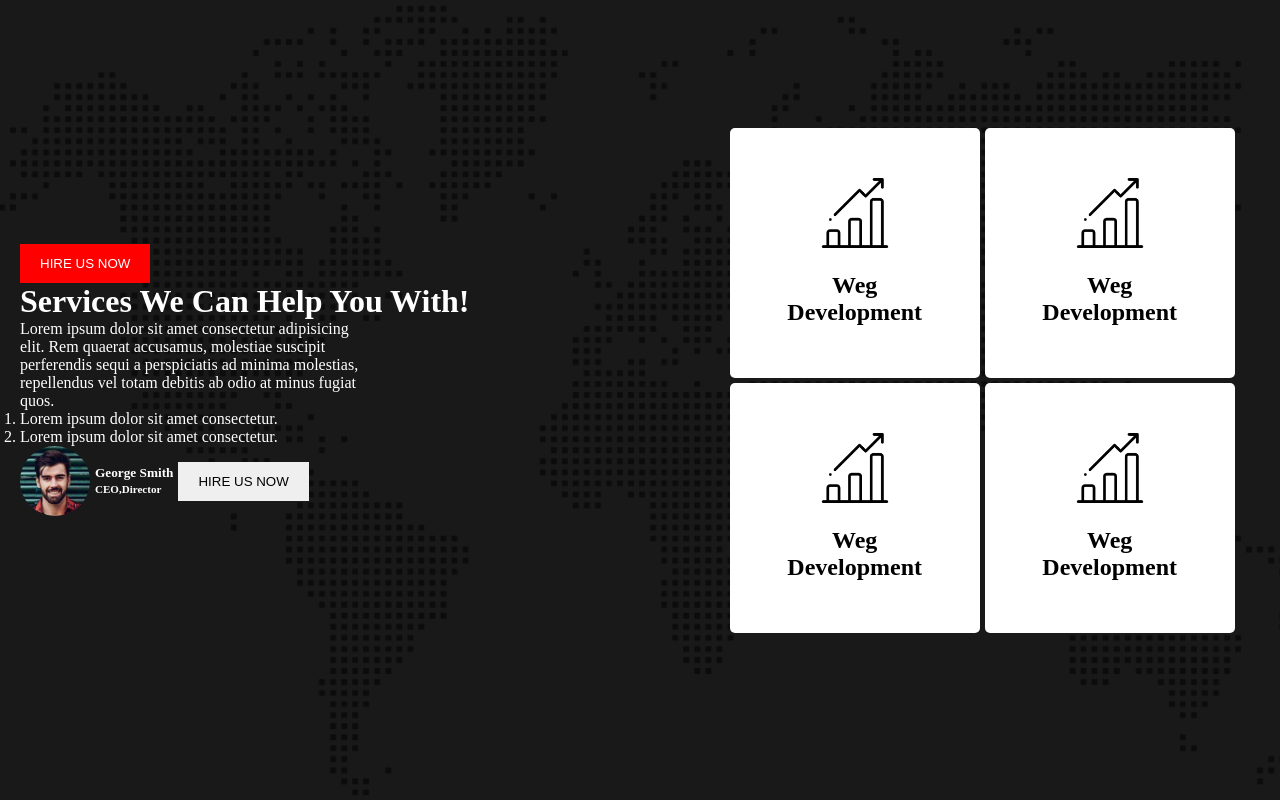
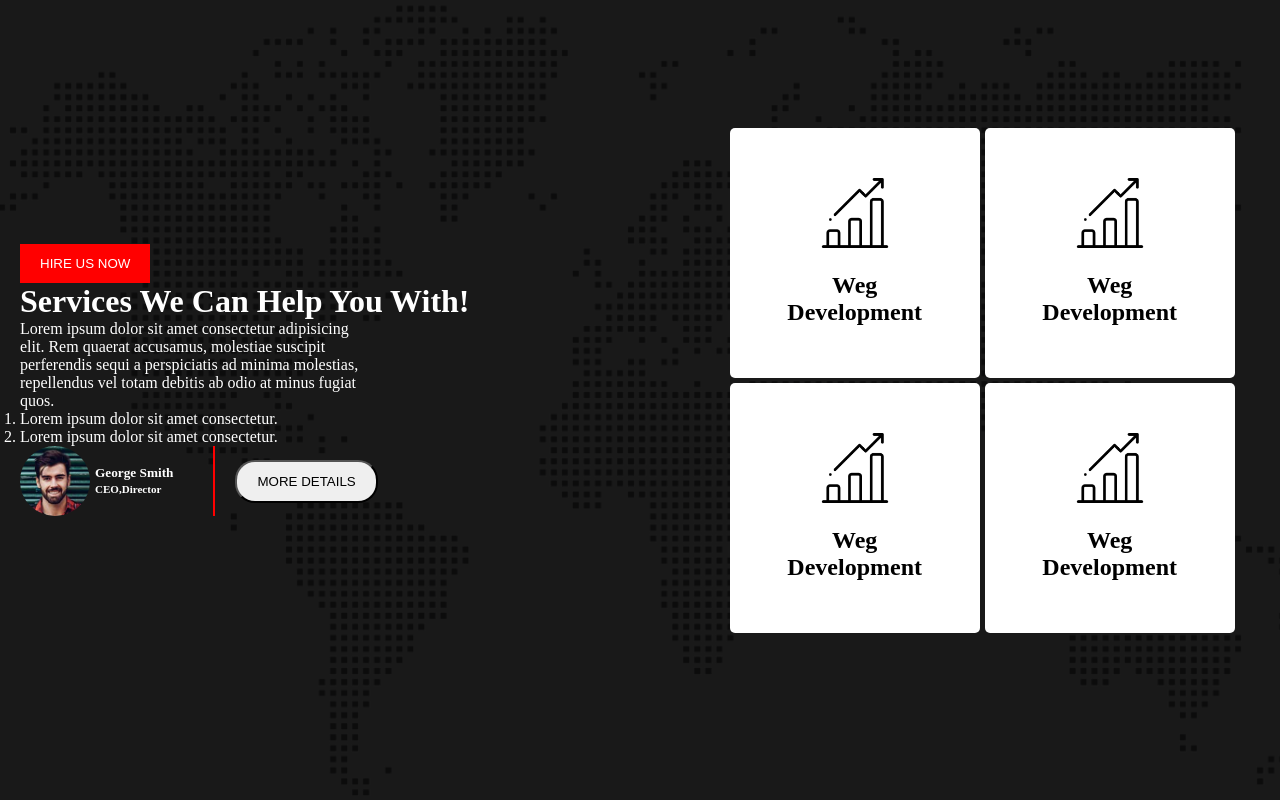
Before and after one commit to Saali777/digital-agency, a plain HTML site: page index.html in a window 1280 px wide. Shown: the part 909-1709 px from the top of the page. Drawn offline with Linux system fonts and the light colour scheme.

```diff
--- a/index.html
+++ b/index.html
@@ -43,10 +43,12 @@
                 <li>Lorem ipsum dolor sit amet consectetur.</li>
             </ol>
             <div class="author-container">
-                <img class="author-img" src="asset/image/author.jpg" alt="">
+                <div class="profile-container">
+                    <img class="author-img" src="asset/image/author.jpg" alt="">
                 <h5>George Smith <br><small>CEO,Director</small></h5>
-                <div class="author-btn">
-                    <button class="btn">HIRE US NOW</button>
+                </div>
+                <div class="author-button">
+                    <button class="btn-author">MORE DETAILS</button>
                 </div>
             </div>
           </div>
--- a/style.css
+++ b/style.css
@@ -96,5 +96,16 @@
 .author-container{
     display: flex;
     align-items: center;
+    gap: 20px;
+}
+.profile-container{
+    display: flex;
+    align-items: center;
     gap: 5px;
+    border-right: 2px solid red;
+    padding-right: 40px;
 }
+.btn-author{
+    border-radius: 20px;
+    padding: 12px 20px;
+}
```
